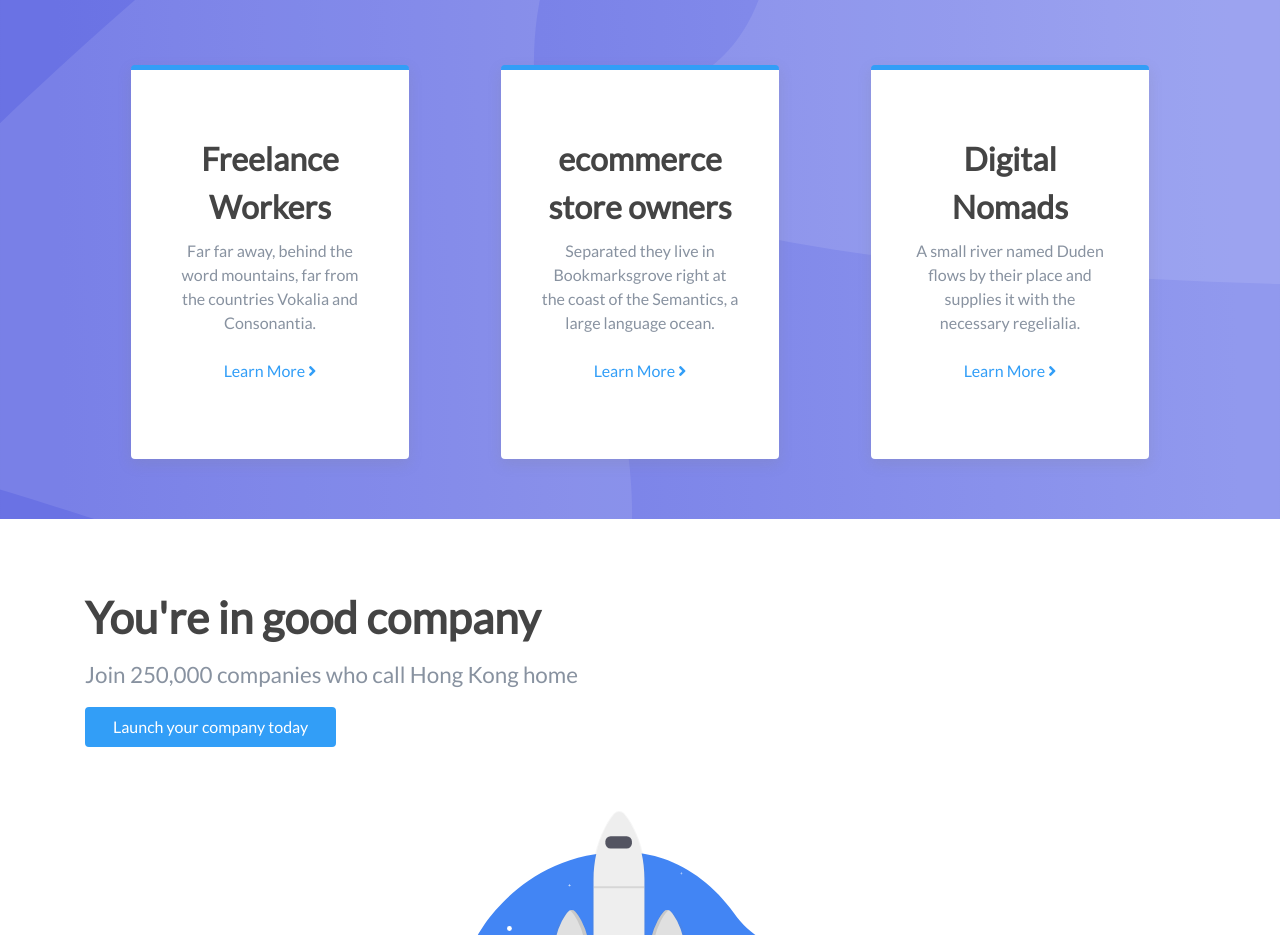
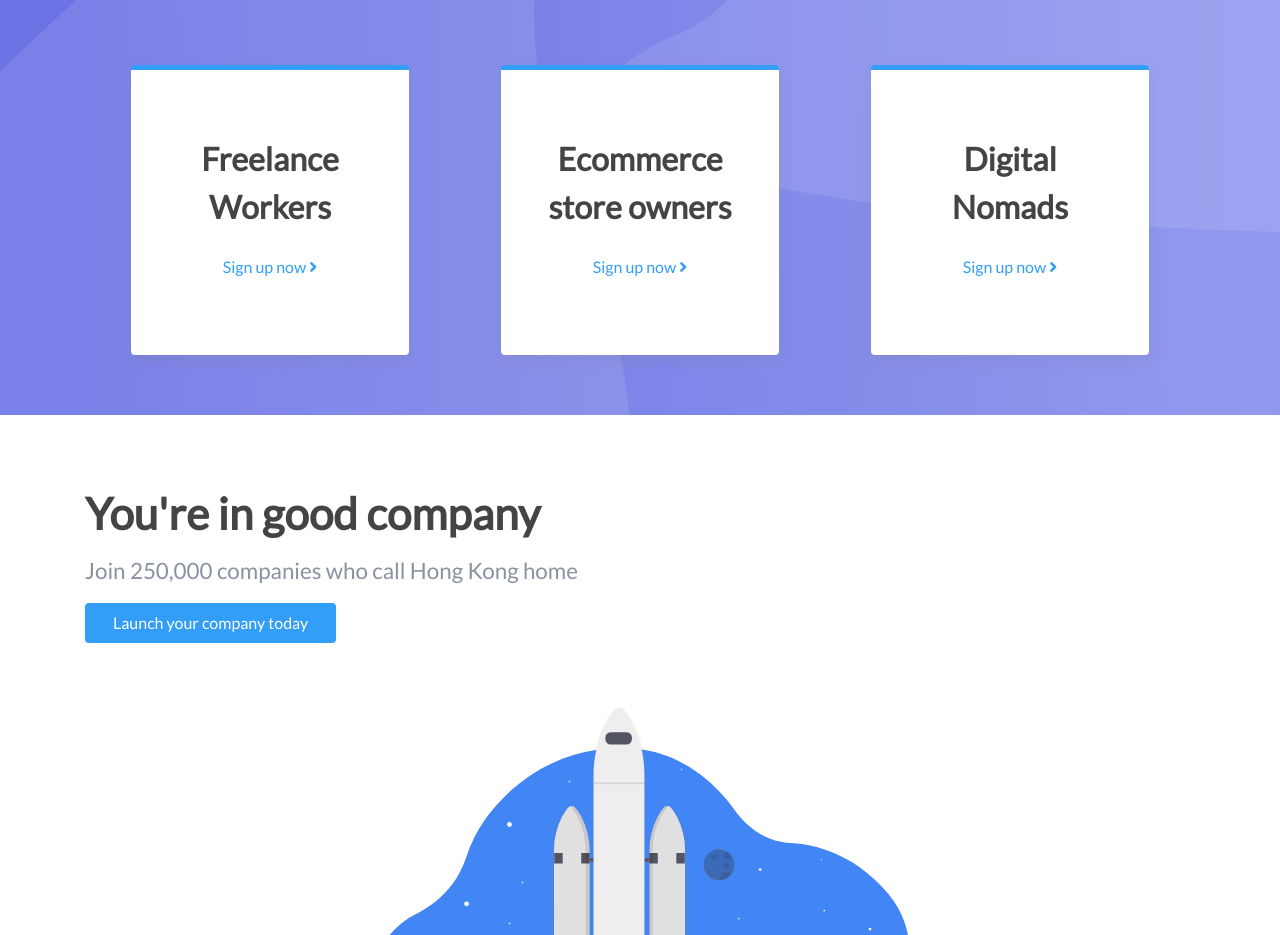
Before and after one commit to dermur/corpsec, a plain HTML site: page index.html in a window 1280 px wide. Shown: the part 2780-3715 px from the top of the page. Drawn offline with nearby package versions, Linux system fonts and the light colour scheme.

Commit message:
Update: Copy

```diff
--- a/index.html
+++ b/index.html
@@ -287,22 +287,22 @@
       <div class="col-12 col-sm-10 col-md-8 col-lg-7 col-xl-3 m-auto">
         <div class="fdb-box fdb-touch">
           <h2>Freelance Workers</h2>
-          <p>Far far away, behind the word mountains, far from the countries Vokalia and Consonantia.</p>
-          <p class="mt-4"><a href="https://docs.google.com/forms/d/e/1FAIpQLSeH8jN4j_G_Fb-JbDG1ADA3adVeW7MLM8FyEZZ76tWcmK8rrw/viewform?usp=sf_link">Learn More <i class="fas fa-angle-right"></i></a></p>
+          <!-- <p>Far far away, behind the word mountains, far from the countries Vokalia and Consonantia.</p> -->
+          <p class="mt-4"><a href="https://docs.google.com/forms/d/e/1FAIpQLSeH8jN4j_G_Fb-JbDG1ADA3adVeW7MLM8FyEZZ76tWcmK8rrw/viewform?usp=sf_link">Sign up now <i class="fas fa-angle-right"></i></a></p>
         </div>
       </div>
       <div class="col-12 col-sm-10 col-md-8 col-lg-7 col-xl-3 m-auto pt-5 pt-xl-0">
         <div class="fdb-box fdb-touch">
-          <h2>ecommerce store owners</h2>
-          <p>Separated they live in Bookmarksgrove right at the coast of the Semantics, a large language ocean.</p>
-          <p class="mt-4"><a href="https://docs.google.com/forms/d/e/1FAIpQLSeH8jN4j_G_Fb-JbDG1ADA3adVeW7MLM8FyEZZ76tWcmK8rrw/viewform?usp=sf_link">Learn More <i class="fas fa-angle-right"></i></a></p>
+          <h2>Ecommerce store owners</h2>
+          <!-- <p>Separated they live in Bookmarksgrove right at the coast of the Semantics, a large language ocean.</p> -->
+          <p class="mt-4"><a href="https://docs.google.com/forms/d/e/1FAIpQLSeH8jN4j_G_Fb-JbDG1ADA3adVeW7MLM8FyEZZ76tWcmK8rrw/viewform?usp=sf_link">Sign up now <i class="fas fa-angle-right"></i></a></p>
         </div>
       </div>
       <div class="col-12 col-sm-10 col-md-8 col-lg-7 col-xl-3 m-auto pt-5 pt-xl-0">
         <div class="fdb-box fdb-touch">
           <h2>Digital Nomads</h2>
-          <p>A small river named Duden flows by their place and supplies it with the necessary regelialia.</p>
-          <p class="mt-4"><a href="https://docs.google.com/forms/d/e/1FAIpQLSeH8jN4j_G_Fb-JbDG1ADA3adVeW7MLM8FyEZZ76tWcmK8rrw/viewform?usp=sf_link">Learn More <i class="fas fa-angle-right"></i></a></p>
+          <!-- <p>A small river named Duden flows by their place and supplies it with the necessary regelialia.</p> -->
+          <p class="mt-4"><a href="https://docs.google.com/forms/d/e/1FAIpQLSeH8jN4j_G_Fb-JbDG1ADA3adVeW7MLM8FyEZZ76tWcmK8rrw/viewform?usp=sf_link">Sign up now <i class="fas fa-angle-right"></i></a></p>
         </div>
       </div>
     </div>
```
